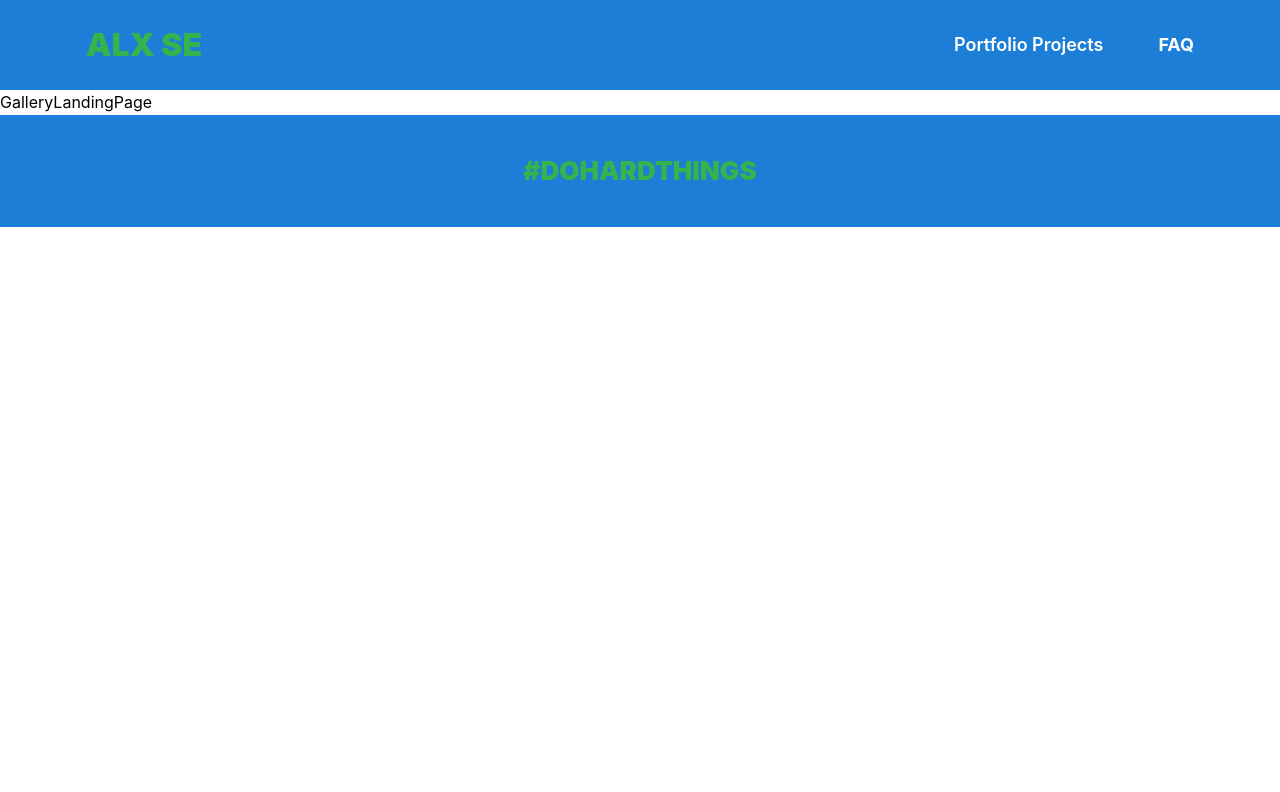
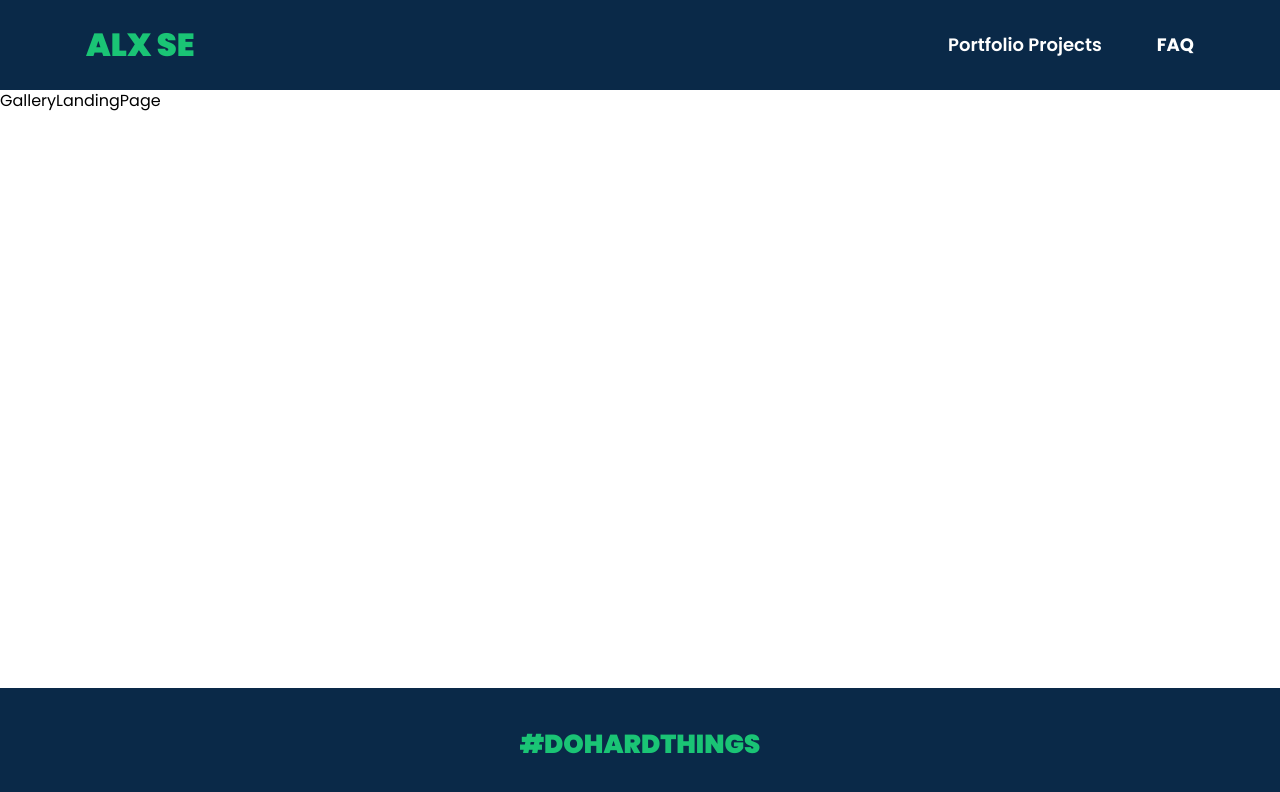
Before and after one commit to angumbao/portfolio-project-gallery, a React (Vite) app: page / in a window 1280 px wide. Shown: the top 792 px of the page. Built offline with nearby package versions, Linux system fonts and the light colour scheme.

Commit message:
minor: improved layout

```diff
--- a/src/components/layout/LandingLayout.tsx
+++ b/src/components/layout/LandingLayout.tsx
@@ -1,17 +1,18 @@
-import { Box, MantineProvider } from "@mantine/core";
+import { Box } from "@mantine/core";
 import NavBar from "../common/NavBar";
 import { Outlet } from "react-router-dom";
 import Footer from "../common/Footer";
+import ThemeProvider from "../ThemeProvider";
 
 const LandingLayout = () => {
   return (
-    <MantineProvider>
-      <Box>
+    <ThemeProvider>
+      <Box pb={"xl"} mih="calc(100vh - 112px)">
         <NavBar />
         <Outlet />
-        <Footer />
       </Box>
-    </MantineProvider>
+      <Footer />
+    </ThemeProvider>
   );
 };
 
```
